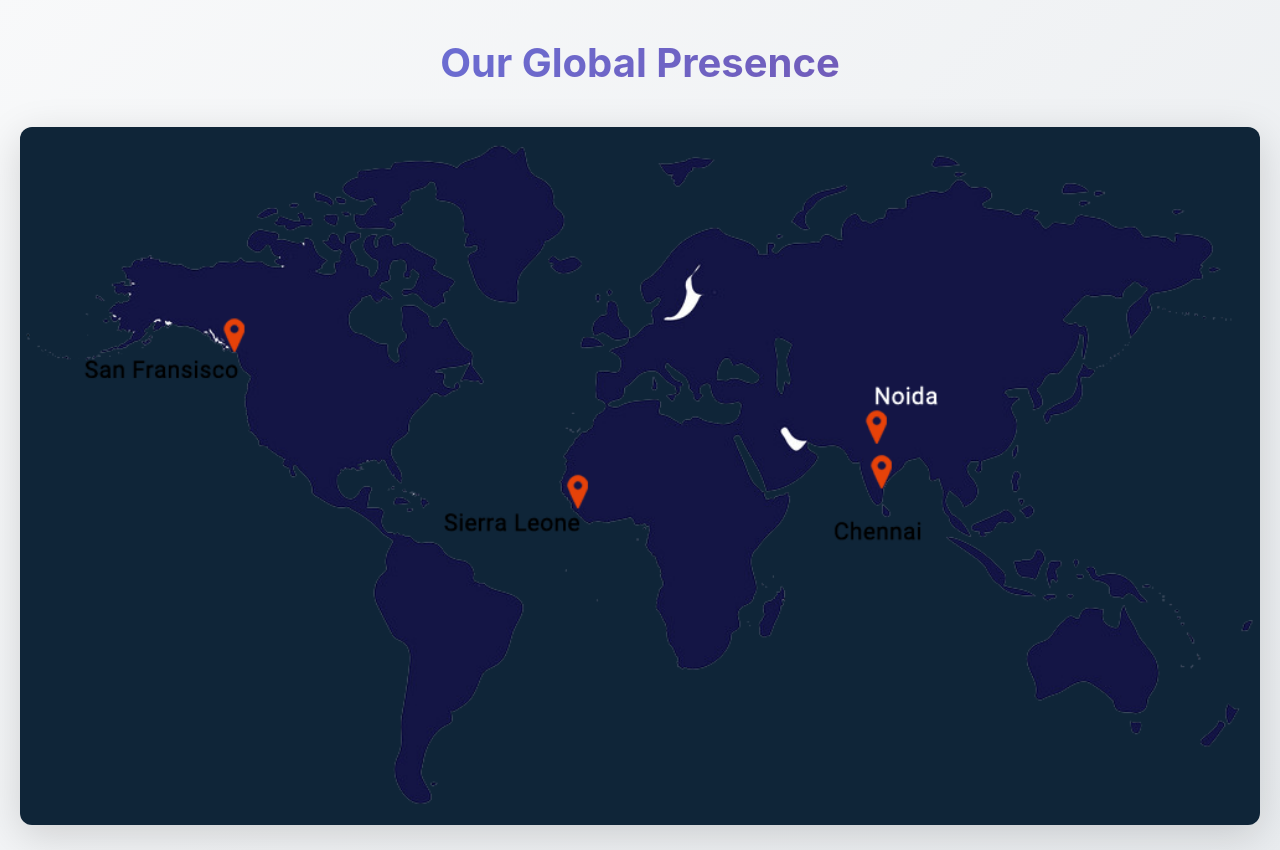
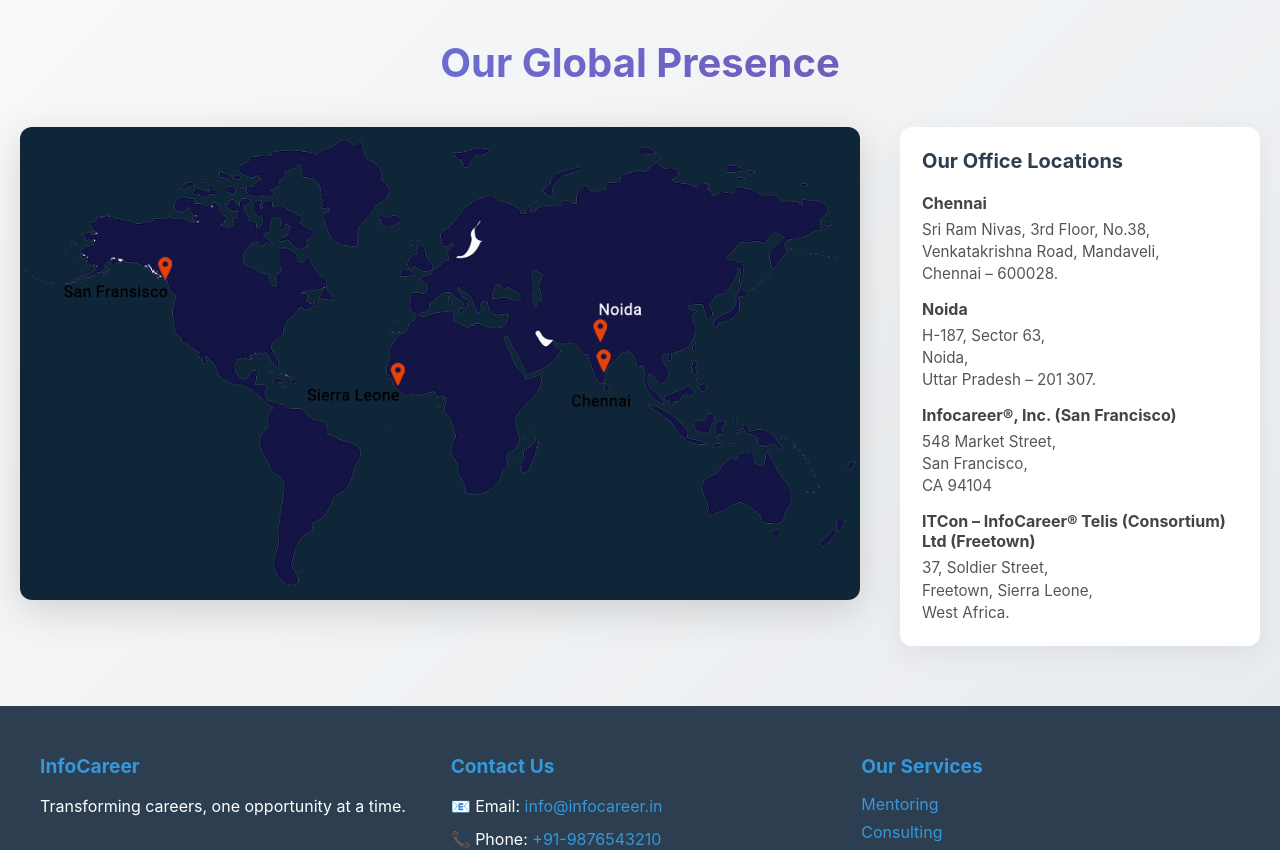
Before and after one commit to shrinidhimurthi/goldenplanet, a React (Create React App) app: page / in a window 1280 px wide. Shown: the part 1180-2030 px from the top of the page. Built offline with nearby package versions, Linux system fonts and the light colour scheme.

Commit message:
chore(layout): split map area and add office locations card\n\n- Split map section into two columns (map + office card)\n- Added office addresses card with Chennai, Noida, San Francisco, Freetown entries\n- Updated styles in Home.css for .office-card

```diff
--- a/src/components/Home/Home.css
+++ b/src/components/Home/Home.css
@@ -150,7 +150,7 @@
 
 .map-container {
   display: grid;
-  grid-template-columns: 1fr;
+  grid-template-columns: 1fr 360px;
   gap: 40px;
   max-width: 1400px;
   margin: 0 auto;
@@ -180,6 +180,36 @@
   height: 100%;
   object-fit: cover;
   display: block;
+}
+
+/* Office Card (right column) */
+.office-card {
+  background: white;
+  padding: 22px;
+  border-radius: 12px;
+  box-shadow: 0 8px 30px rgba(0,0,0,0.06);
+  display: flex;
+  flex-direction: column;
+  gap: 14px;
+}
+
+.office-card h3 {
+  margin: 0 0 6px 0;
+  font-size: 1.25rem;
+  color: #2c3e50;
+}
+
+.office-item h4 {
+  margin: 0 0 6px 0;
+  font-size: 1rem;
+  color: #444;
+}
+
+.office-item address {
+  font-style: normal;
+  color: #555;
+  line-height: 1.45;
+  font-size: 0.95rem;
 }
 
 /* Location Pins on Map */
--- a/src/components/Home/Home.js
+++ b/src/components/Home/Home.js
@@ -85,6 +85,46 @@
               className="map-image"
             />
           </div>
+
+          <aside className="office-card">
+            <h3>Our Office Locations</h3>
+
+            <div className="office-item">
+              <h4>Chennai</h4>
+              <address>
+                Sri Ram Nivas, 3rd Floor, No.38,<br />
+                Venkatakrishna Road, Mandaveli,<br />
+                Chennai – 600028.
+              </address>
+            </div>
+
+            <div className="office-item">
+              <h4>Noida</h4>
+              <address>
+                H-187, Sector 63,<br />
+                Noida,<br />
+                Uttar Pradesh – 201 307.
+              </address>
+            </div>
+
+            <div className="office-item">
+              <h4>Infocareer®, Inc. (San Francisco)</h4>
+              <address>
+                548 Market Street,<br />
+                San Francisco,<br />
+                CA 94104
+              </address>
+            </div>
+
+            <div className="office-item">
+              <h4>ITCon – InfoCareer® Telis (Consortium) Ltd (Freetown)</h4>
+              <address>
+                37, Soldier Street,<br />
+                Freetown, Sierra Leone,<br />
+                West Africa.
+              </address>
+            </div>
+          </aside>
         </div>
       </section>
 
```
